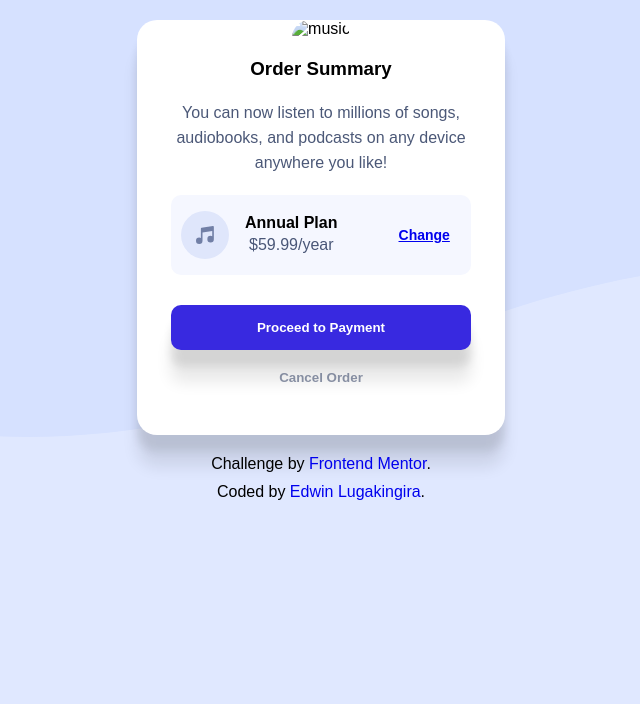
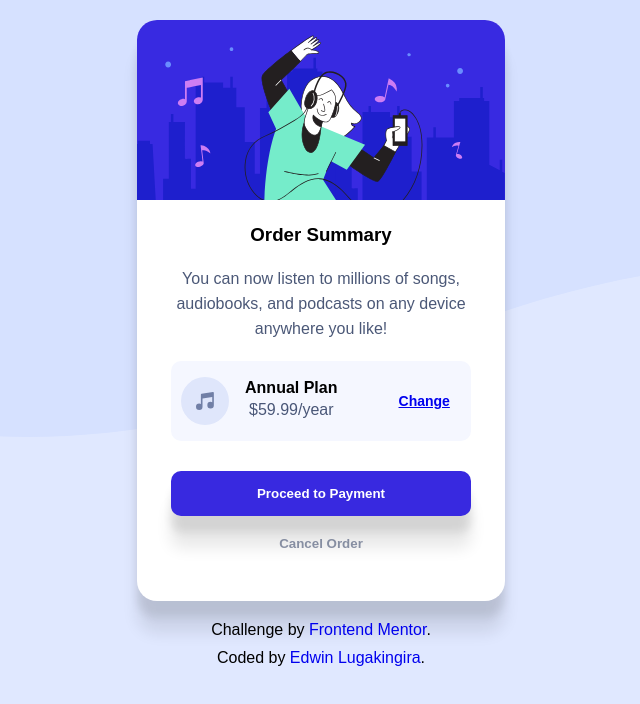
Before and after one commit to kaigwa/Order-Summary-Component, a plain HTML site: page index.html in a window 1280 px wide. Shown: the whole page, without its empty margins (319-959 px from the left). Drawn offline with Linux system fonts and the light colour scheme; files whose address does not match are found by name.

Commit message:
Update index.html

```diff
--- a/index.html
+++ b/index.html
@@ -13,7 +13,7 @@
 
   <!-- image section -->
   <div class="image">
-    <img src="images/illustration-hero.svg" alt="music">
+    <img src="illustration-hero.svg" alt="music">
   </div>
 
   <!-- white section -->
```
